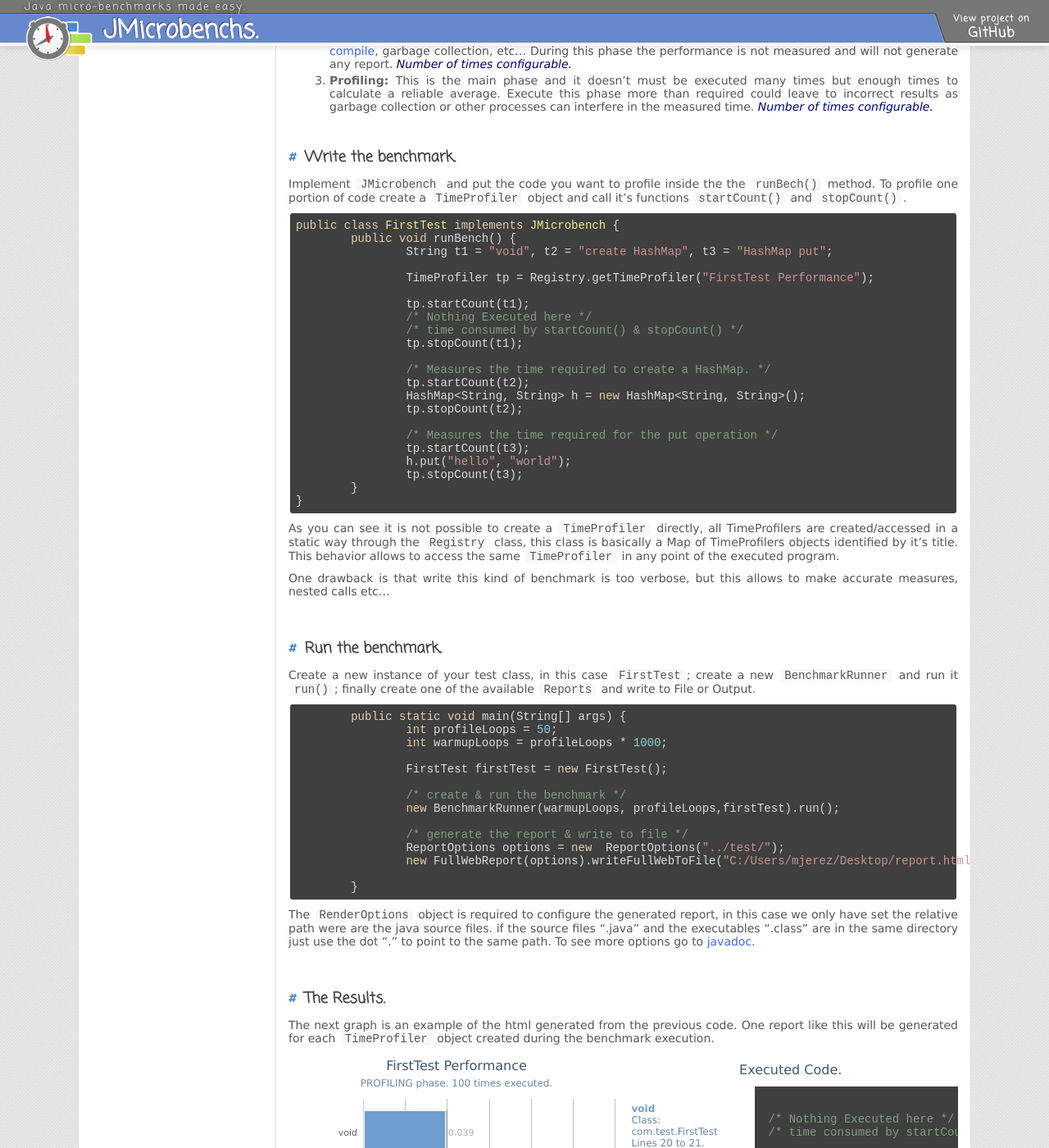
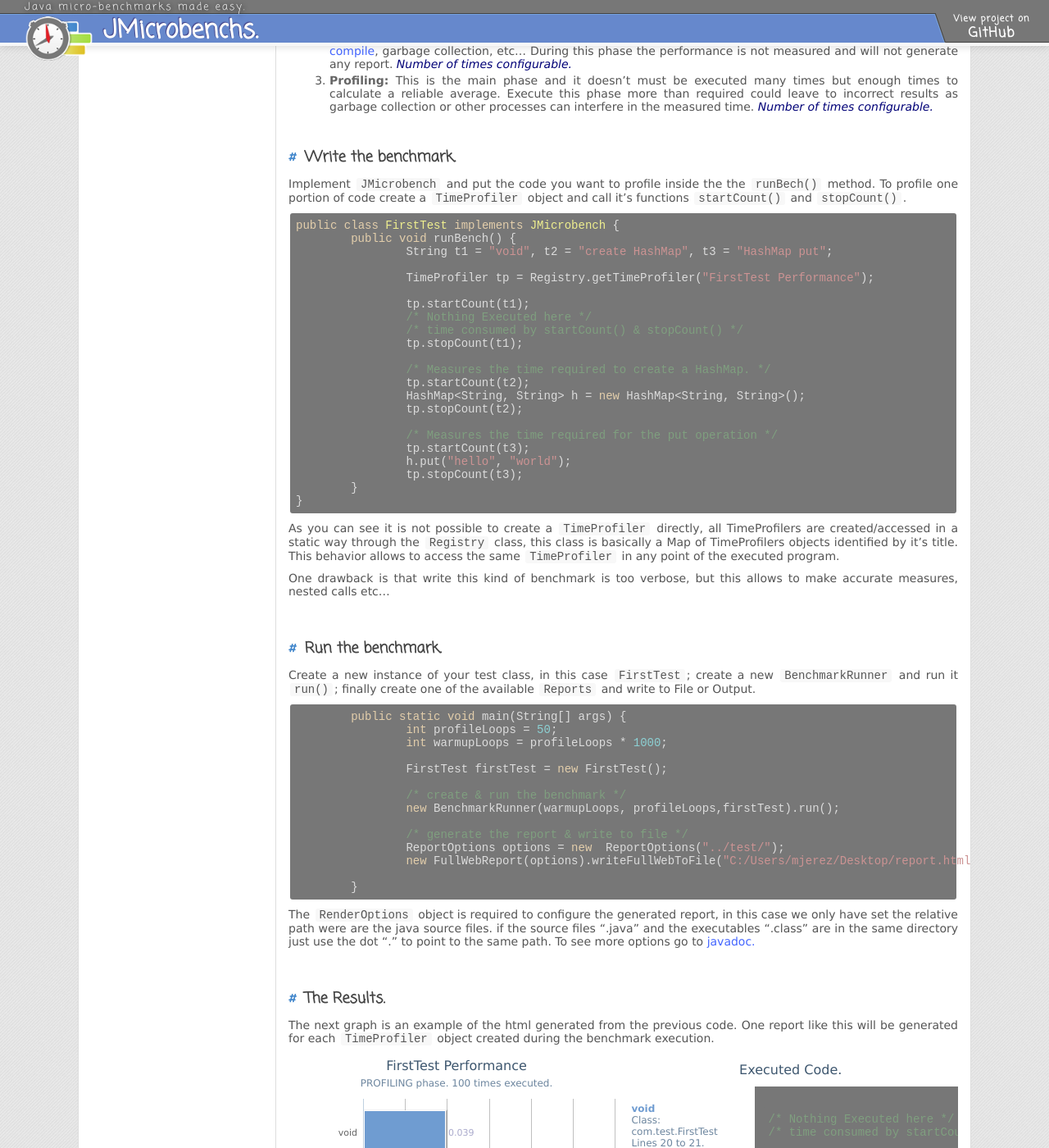
Before and after one commit to M-jerez/JMicrobenchs, a Jekyll site: the page built from _posts/9999-01-01-intro.md, in a window 1280 px wide and 1400 px high, scrolled down 626 px. Shown: the whole window at 82% size. Built offline with Jekyll 4.4.1, drawn with Linux system fonts in a browser that asks for light colours; nearby versions of some CDN libraries.

Commit message:
update code style

```diff
--- a/css/jbench.css
+++ b/css/jbench.css
@@ -65,8 +65,7 @@ filter: progid:DXImageTransform.Microsoft.gradient( startColorstr='#ffffff', end
 
 }
 .JbenchReport .code{
-	/* background color for zenburn hihglight */
-	background: #3F3F3F;
+	background: #777;
 }
 code{
 	border: none !important;
--- a/css/zenburn.css
+++ b/css/zenburn.css
@@ -7,7 +7,7 @@ based on dark.css by Ivan Sagalaev
 
 pre code {
   display: block; padding: 0.5em;
-  background: #3F3F3F;
+  background: #777;
   color: #DCDCDC;
 }
 
```
